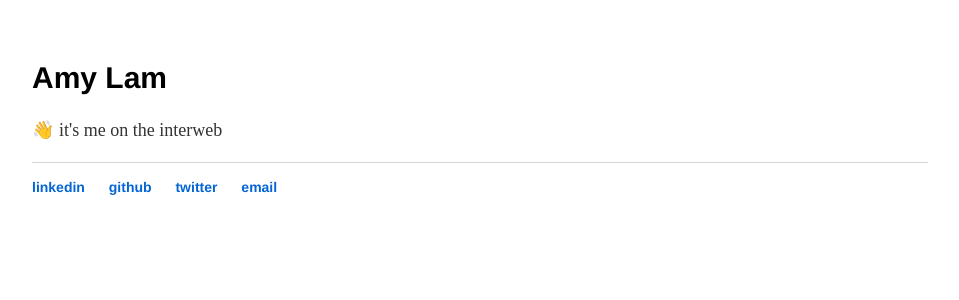
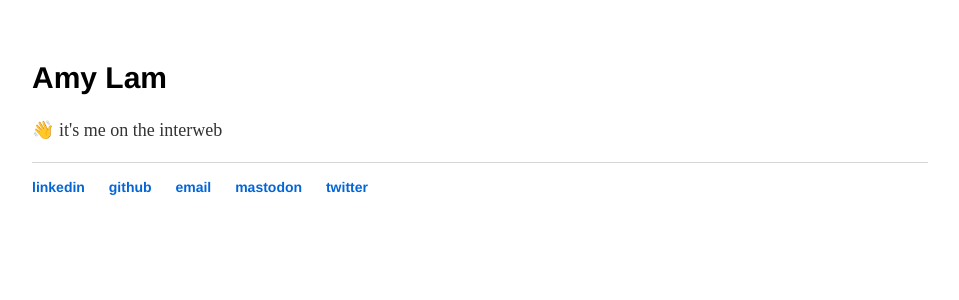
Before and after one commit to amyrlam/amyrlam.github.io-old, a Jekyll site: the page built from index.html, in a window 1280 px wide. Shown: the top 300 px of the page, without its empty margins (160-1119 px from the left). Built offline with Jekyll 4.4.1, drawn with Linux system fonts in a browser that asks for light colours.

Commit message:
Add mastodon with owner rel="me"

```diff
--- a/_layouts/default.html
+++ b/_layouts/default.html
@@ -15,8 +15,9 @@
 		<ul>
 			<li><a href="https://www.linkedin.com/in/amyrlam/" target="_blank">linkedin</a></li>
 			<li><a href="https://github.com/amyrlam" target="_blank">github</a></li>
+			<li><a href="mailto:hello@amyrlam.com" target="_blank">email</a></li>
+			<li><a rel="me" href="https://hachyderm.io/@amyrlam">mastodon</a></li>
 			<li><a href="https://twitter.com/amyrlam" target="_blank">twitter</a></li>
-			<li><a href="mailto:hello@amyrlam.com" target="_blank">email</a></li>
 		</ul>
 	</footer>
 </body>
```
